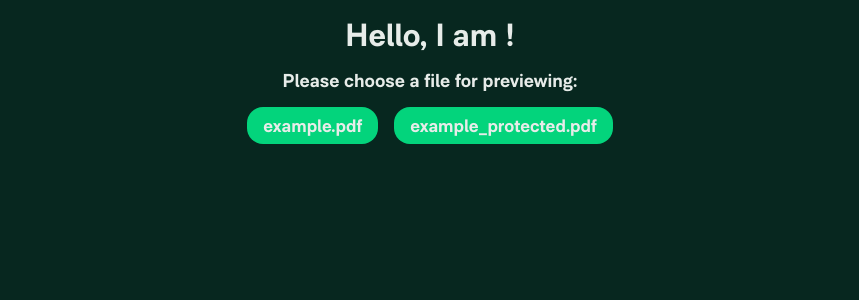
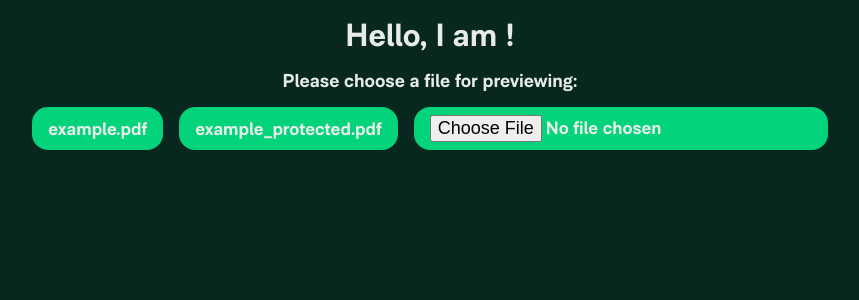
Before and after one commit to Expensify/react-fast-pdf, a React app in the folder example/: page / in a window 1280 px wide. Shown: the top 300 px of the page, without its empty margins (210-1069 px from the left). Built offline with nearby package versions, Linux system fonts and the light colour scheme.

Commit message:
allow local file uploading for example

```diff
--- a/example/src/App.tsx
+++ b/example/src/App.tsx
@@ -53,6 +53,20 @@ function App() {
                         >
                             example_protected.pdf
                         </button>
+
+                        <input
+                            className="button"
+                            type="file"
+                            onChange={(event) => {
+                                const uploadedFile = event?.target?.files?.[0];
+
+                                if (!uploadedFile) {
+                                    return;
+                                }
+
+                                setFile(URL.createObjectURL(uploadedFile));
+                            }}
+                        />
                     </div>
                 </>
             )}
```
